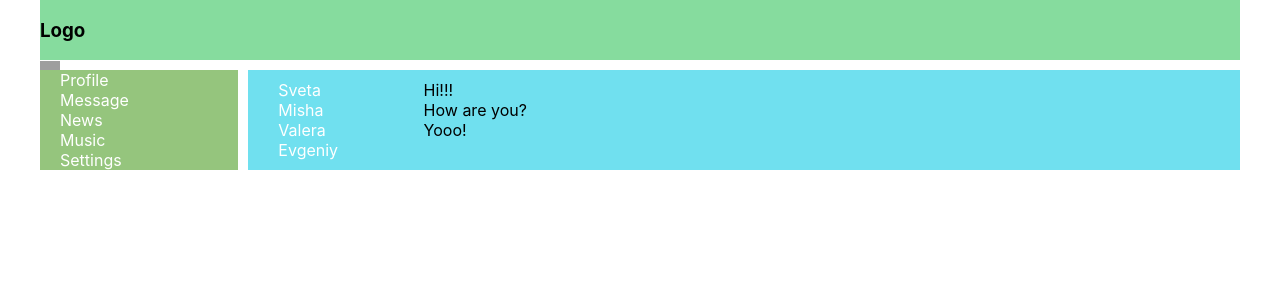
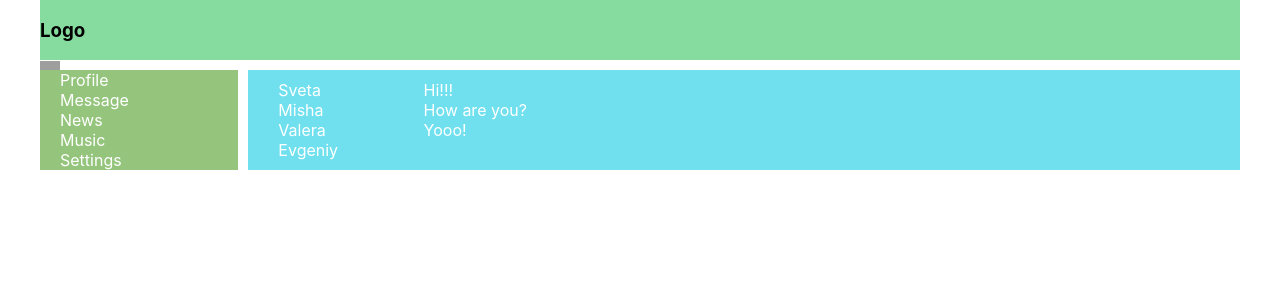
Before and after one commit to EGalanin/samurai-way, a React (Create React App) app: page /dialogs in a window 1280 px wide. Shown: the top 300 px of the page. Built offline with nearby package versions, Linux system fonts and the light colour scheme; grey boxes are pictures that could not be loaded.

Commit message:
вынес данные в index

```diff
--- a/src/App.tsx
+++ b/src/App.tsx
@@ -8,16 +8,25 @@ import {BrowserRouter, Route} from 'react-router-dom';
 import {News} from './componets/news/News';
 import {Music} from './componets/music/Music';
 import {Settings} from './componets/settings/Settings';
+import {StateType} from './index';
 
-const App = () => {
+type AppType = {
+    state: StateType
+}
+
+const App = ({state}: AppType) => {
     return (
         <BrowserRouter>
             <div className="app-wrapper">
                 <Header/>
                 <Navbar/>
                 <div className={'app-wrapper-content'}>
-                    <Route path={'/profile'} component={Profile}/>
-                    <Route path={'/dialogs'} component={Dialogs}/>
+                    <Route path={'/profile'} render={() => <Profile state={state}/>}/>
+                    <Route path={'/dialogs'} render={() => <Dialogs state={state}/>}/>
+
+
+                    {/*<Route path={'/profile'} component={Profile}/>*/}
+                    {/*<Route path={'/dialogs'} component={Dialogs}/>*/}
                     <Route path={'/news'} component={News}/>
                     <Route path={'/music'} component={Music}/>
                     <Route path={'/settings'} component={Settings}/>
--- a/src/componets/dialogs/Dialogs.tsx
+++ b/src/componets/dialogs/Dialogs.tsx
@@ -1,43 +1,26 @@
 import React from 'react';
 import s from './dialogs.module.css';
-import {NavLink} from 'react-router-dom';
+import {Message} from './message/Message';
+import {Dialog} from './dialog/Dialog';
+import {StateType} from '../../index';
 
-type DialogType = {
-    id: string
-    name: string
+type DialogsType = {
+    state: StateType
 }
 
-type MessageType = {
-    message: string
-}
+export const Dialogs = ({state}: DialogsType) => {
 
-const Dialog = ({id, name}: DialogType) => {
-    return (
-        <div className={s.dialog}>
-            <NavLink to={'/dialogs/' + id}>{name}</NavLink>
-        </div>
-    )
-}
+    const dialogsElements = state.dialogs.map(d => <Dialog id={d.id} name={d.name}/>)
 
-const Message = ({message}: MessageType) => {
-    return (
-        <div className={s.message}>{message}</div>
-    )
-}
+    const messagesElements = state.messages.map(m => <Message id={m.id} message={m.message}/>)
 
-export const Dialogs = () => {
     return (
         <div className={s.dialogs}>
             <div className={s.dialogItems}>
-                <Dialog id={'1'} name={'Sveta'}/>
-                <Dialog id={'2'} name={'Misha'}/>
-                <Dialog id={'3'} name={'Valera'}/>
-                <Dialog id={'4'} name={'Evgeniy'}/>
+                {dialogsElements}
             </div>
             <div className={s.messages}>
-                <Message message={'Hi!!!'}/>
-                <Message message={'How are you?'}/>
-                <Message message={'Yooo!'}/>
+                {messagesElements}
             </div>
         </div>
     );
--- /dev/null
+++ b/src/componets/dialogs/dialog/Dialog.tsx
@@ -0,0 +1,16 @@
+import React from 'react';
+import s from './../dialogs.module.css';
+import {NavLink} from 'react-router-dom';
+
+export type DialogType = {
+    id: number
+    name: string
+}
+
+export const Dialog = ({id, name}: DialogType) => {
+    return (
+        <div className={s.dialog}>
+            <NavLink to={'/dialogs/' + id}>{name}</NavLink>
+        </div>
+    )
+}
--- a/src/componets/dialogs/dialogs.module.css
+++ b/src/componets/dialogs/dialogs.module.css
@@ -13,6 +13,7 @@
 
 .messages {
     padding: 10px;
+    color: white;
 }
 
 .message {
--- /dev/null
+++ b/src/componets/dialogs/message/Message.tsx
@@ -0,0 +1,13 @@
+import React from 'react';
+import s from './../dialogs.module.css';
+
+export type MessageType = {
+    id: number
+    message: string
+}
+
+export const Message = ({id, message}: MessageType) => {
+    return (
+        <div className={s.message}>{message}</div>
+    )
+}
--- a/src/componets/profile/Profile.tsx
+++ b/src/componets/profile/Profile.tsx
@@ -1,12 +1,18 @@
 import React from 'react';
 import {MyPosts} from './mypost/MyPosts';
 import {ProfileInfo} from './profileInfo/ProfileInfo';
+import {StateType} from '../../index';
 
-export const Profile = () => {
+type ProfileType = {
+    state: StateType
+}
+
+export const Profile = ({state}: ProfileType) => {
+
     return (
-        <div >
+        <div>
             <ProfileInfo/>
-            <MyPosts />
+            <MyPosts posts={state.posts}/>
         </div>
     );
 };
--- a/src/componets/profile/mypost/MyPosts.tsx
+++ b/src/componets/profile/mypost/MyPosts.tsx
@@ -1,8 +1,17 @@
 import React from 'react';
 import s from './myposts.module.css'
-import {Post} from './post/Post';
+import {Post, PostType} from './post/Post';
 
-export const MyPosts = () => {
+type MyPostsType = {
+    posts: PostType[]
+}
+
+export const MyPosts = ({posts}: MyPostsType) => {
+
+    const postsElements = posts.map(p => <Post id={p.id}
+                                               message={p.message}
+                                               count={p.count}/>)
+
     return (
         <div className={s.postsBlock}>
             <h3>My post</h3>
@@ -15,10 +24,7 @@ export const MyPosts = () => {
                 </div>
             </div>
             <div className={s.posts}>
-                    <Post message='Hi, how are you?' count={5}/>
-                    <Post message='Hello' count={10}/>
-                    <Post message='New post' count={7}/>
-
+                {postsElements}
             </div>
         </div>
     );
--- a/src/componets/profile/mypost/post/post.module.css
+++ b/src/componets/profile/mypost/post/post.module.css
@@ -1,5 +1,5 @@
 .item {
-    color: #4a215b;
+    color: #4a5052;
 }
 
 .item img {
--- a/src/index.tsx
+++ b/src/index.tsx
@@ -2,8 +2,36 @@ import React from 'react';
 import ReactDOM from 'react-dom';
 import './index.css';
 import App from './App';
+import {DialogType} from './componets/dialogs/dialog/Dialog';
+import {MessageType} from './componets/dialogs/message/Message';
+import {PostType} from './componets/profile/mypost/post/Post';
+
+export type StateType = {
+    dialogs: DialogType[]
+    messages: MessageType[]
+    posts: PostType[]
+}
+
+const state: StateType = {
+    dialogs: [
+        {id: 1, name: 'Sveta'},
+        {id: 2, name: 'Misha'},
+        {id: 3, name: 'Valera'},
+        {id: 4, name: 'Evgeniy'}
+    ],
+    messages: [
+        {id: 1, message: 'Hi!!!'},
+        {id: 2, message: 'How are you?'},
+        {id: 3, message: 'Yooo!'}
+    ],
+    posts: [
+        {id: 1, count: 5, message: 'Hi, how are you?'},
+        {id: 2, count: 10, message: 'Hello'},
+        {id: 3, count: 7, message: 'New post'}
+    ]
+}
 
 ReactDOM.render(
-    <App />,
-  document.getElementById('root')
+    <App state={state}/>,
+    document.getElementById('root')
 );
```
Also changed, not shown: src/componets/profile/mypost/post/Post.tsx (+4 -4 lines). Lines whose indentation alone changed are shown as unchanged.
